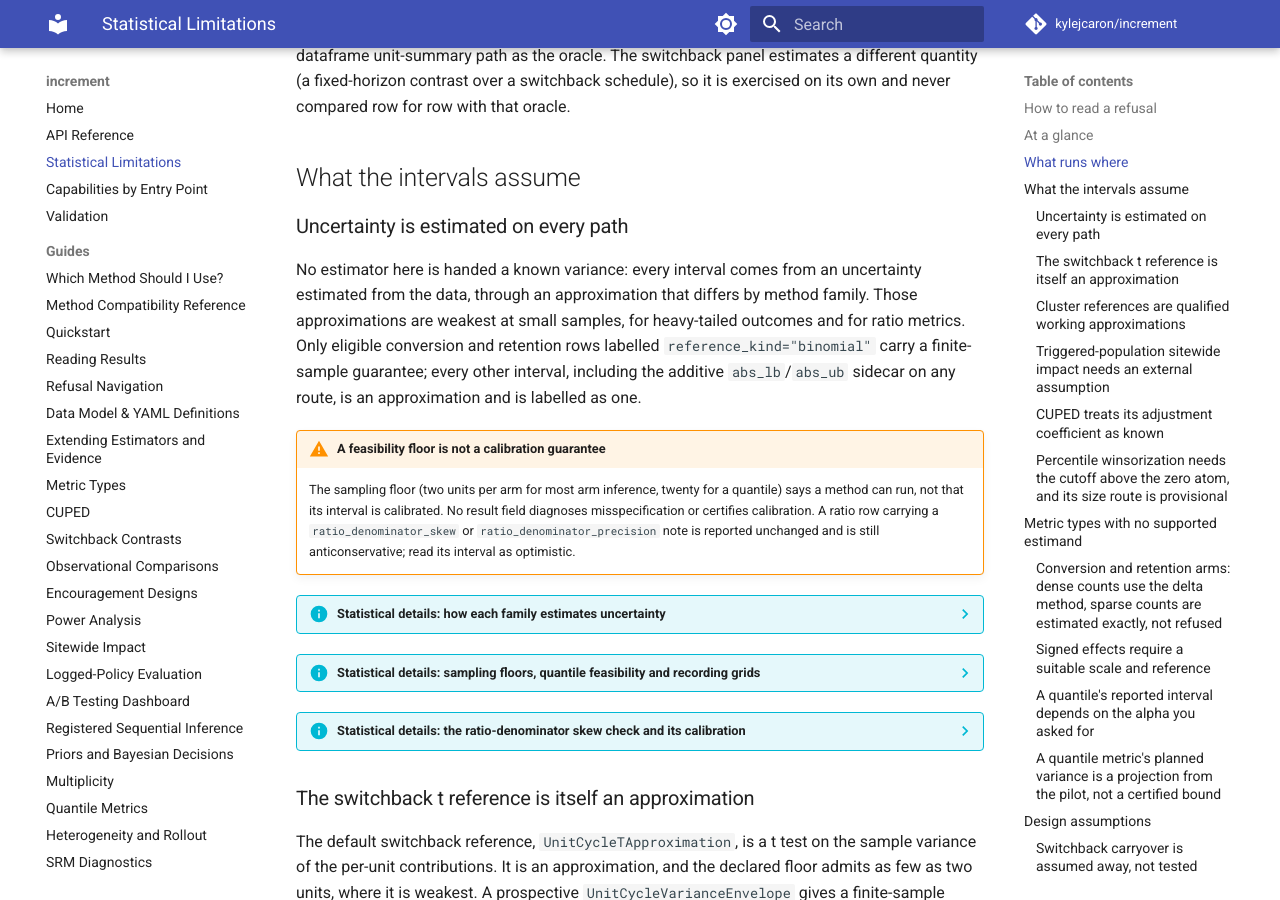
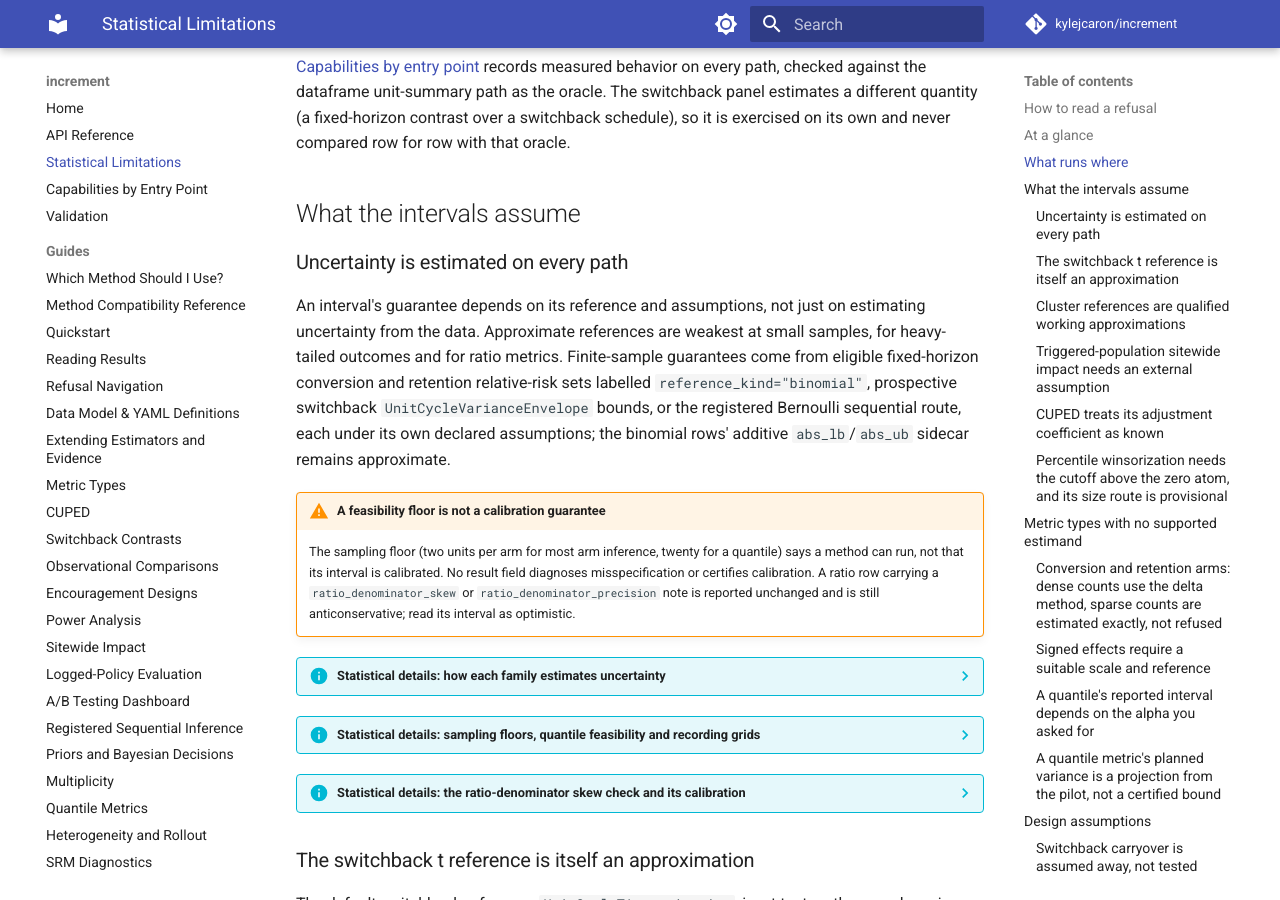
Before and after one commit to kylejcaron/increment, an MkDocs documentation site: the page built from docs/limitations.md, in a window 1280 px wide and 900 px high, scrolled down 3307 px. Built offline with MkDocs 1.6.1 and Material for MkDocs 9.7.7, drawn with Linux system fonts in a browser that asks for light colours; comment, search, counter and statistics services are not loaded; some of the changed text lies outside the part shown.

Commit message:
Correct limitations summaries

```diff
--- a/docs/limitations.md
+++ b/docs/limitations.md
@@ -1,10 +1,11 @@
 # Statistical limitations
 
-Every result rests on assumptions. Use this page to check the limits that matter for your
-metric, method, or decision. Each entry opens with what the limit means for an analysis and
-what to do about it; the folds beneath hold the statistical detail, refusal codes and the
-measurements behind it. See [Evidence status](validation.md#evidence-status) for how the
-library labels its evidence.
+Use this page to check which assumptions and guarantees apply to your metric, method or
+decision. Start with [At a glance](#at-a-glance), then open the folds for statistical
+details, refusal codes and measurements; [Evidence status](validation.md#evidence-status)
+explains how the library labels its evidence.
+
+For a runnable analysis, follow the [quickstart](guides/quickstart.md#run-the-analysis).
 
 ## How to read a refusal
 
@@ -63,8 +64,8 @@ One row per entry on this page. Rows carry no numbers or codes; the entry is aut
 | [Arm power planning depends on declared alternative-arm variance shapes](#arm-power-planning-depends-on-declared-alternative-arm-variance-shapes) | assumption | Planning when the treatment arm's variance may not follow the assumed shape. |
 | [Conversion planning follows the runtime's route; the finite-sample replay is bounded](#conversion-planning-follows-the-runtimes-route-the-finite-sample-replay-is-bounded) | approximation | Planning a conversion or retention test at large arms or with `conversion_inference="finite_sample"`. |
 | [Switchback planning requires its own model](#switchback-planning-requires-its-own-model) | approximation | Sizing a switchback from a pilot; the pilot's own uncertainty is not included. |
-| [DML reports a partially-linear slope, not an average treatment effect](#dml-reports-a-partially-linear-slope-not-an-average-treatment-effect) | narrower estimand | Effects differ across units and you read DML as an average effect. |
-| [Only untrimmed native-logistic IPTW accounts for fitting its propensity](#only-untrimmed-native-logistic-iptw-accounts-for-fitting-its-propensity) | approximation | Using a trimmed or custom propensity fit; its standard error is understated. |
+| [DML reports a partially-linear slope, not an average treatment effect](#dml-reports-a-partially-linear-slope-not-an-average-treatment-effect) | narrower estimand | Reading DML as an average effect when effects differ across units and treatment-assignment weights vary. |
+| [Only untrimmed native-logistic IPTW accounts for fitting its propensity](#only-untrimmed-native-logistic-iptw-accounts-for-fitting-its-propensity) | approximation | Using a trimmed or custom propensity fit; its standard error omits fitting uncertainty. |
 | [Trimming changes which population you estimated](#trimming-changes-which-population-you-estimated) | narrower estimand | Overlap trimming removed units; the result describes who is left. |
 | [The positivity gate is a fixed threshold with no weight diagnostics](#the-positivity-gate-is-a-fixed-threshold-with-no-weight-diagnostics) | scope of guarantee | Relying on weighting; passing the gate is not evidence of overlap. See [Unvalidated regimes](validation.md#unvalidated-regimes). |
 | [Fixed-horizon FDR control assumes a dependence condition that is not checked](#fixed-horizon-fdr-control-assumes-a-dependence-condition-that-is-not-checked) | assumption | Selecting among correlated metrics that share a control arm. |
@@ -98,12 +99,13 @@ for row with that oracle.
 
 ### Uncertainty is estimated on every path
 
-No estimator here is handed a known variance: every interval comes from an uncertainty
-estimated from the data, through an approximation that differs by method family. Those
-approximations are weakest at small samples, for heavy-tailed outcomes and for ratio
-metrics. Only eligible conversion and retention rows labelled `reference_kind="binomial"`
-carry a finite-sample guarantee; every other interval, including the additive
-`abs_lb`/`abs_ub` sidecar on any route, is an approximation and is labelled as one.
+An interval's guarantee depends on its reference and assumptions, not just on estimating
+uncertainty from the data. Approximate references are weakest at small samples, for
+heavy-tailed outcomes and for ratio metrics. Finite-sample guarantees come from eligible
+fixed-horizon conversion and retention relative-risk sets labelled
+`reference_kind="binomial"`, prospective switchback `UnitCycleVarianceEnvelope` bounds,
+or the registered Bernoulli sequential route, each under its own declared assumptions;
+the binomial rows' additive `abs_lb`/`abs_ub` sidecar remains approximate.
 
 !!! warning "A feasibility floor is not a calibration guarantee"
     The sampling floor (two units per arm for most arm inference, twenty for a quantile)
@@ -545,6 +547,11 @@ The finite-sample interval is wider than necessary at moderate counts: on the lo
 is about 1.07–1.45× the Katz (log-scale Wald) interval at the measured shapes, because it
 orders candidates by the `r = 1` difference for every candidate. A tighter candidate-ordered
 construction that removes the gap at exact coverage is being evaluated.
+
+!!! warning "Neither conversion route supports repeated peeking"
+    Both routes are fixed-horizon: neither proves validity under optional stopping or
+    repeated peeking. To make decisions while monitoring an experiment, register
+    [sequential inference](guides/sequential-inference.md) before reading outcomes.
 
 !!! warning "Choose the route by the guarantee you need, not by width"
     Expect a wider interval on the finite-sample route when counts are moderate, and a null
@@ -1196,9 +1203,10 @@ under [Unvalidated regimes](validation.md#unvalidated-regimes).
 `estimate_policy_contrast` reports an interval that is asymptotic in the number of units
 and calibrated only when the logging policy was fixed: a trace logged under more than one
 policy version is refused (`logged_policy.inference.adaptive_logging_unsupported`), and
-every logging probability must meet the 0.05 floor
-(`logged_policy.trace.propensity_below_floor`). Under a fixed logger the interval is
-nominal from an effective sample size of 20 up (`ESS_FLOOR = 20`).
+every positive registered or recorded logging probability, chosen or not, must meet the
+0.05 floor (`logged_policy.trace.propensity_below_floor`). Exact zero support is allowed
+only where the evaluated policies also assign zero mass. Under a fixed logger the interval
+is nominal from an effective sample size of 20 up (`ESS_FLOOR = 20`).
 
 !!! warning "Adaptive loggers under-cover"
     Measured before the gate existed, adaptive loggers covered 86.4–89.6% at nominal 95%,
@@ -1624,9 +1632,10 @@ argument.
 ### DML reports a partially-linear slope, not an average treatment effect
 
 DML estimates the slope of a partially linear model, labelled `plr_slope`, which equals
-the average treatment effect only when effects are homogeneous. Where you expect
-heterogeneous effects, do not read a DML lift as a population ATE or compare it with IPTW
-or AIPW as though all three targeted the same quantity.
+the average treatment effect under homogeneous effects or constant weighting across the
+analysed population. With heterogeneous effects and varying weights, do not read a DML lift
+as a population ATE or compare it with IPTW or AIPW as though all three targeted the same
+quantity.
 
 ??? info "Statistical details: the slope's weighting and the relative DML row"
     The double machine-learning estimator identifies the slope of the partially linear model,
@@ -1856,6 +1865,11 @@ finite-cluster validity.
     weighting, correlation 0.5) each GATES interval missed 18 of 256 times against a nominal
     2.5%; the screen is a regression check, not a guarantee, and more repetitions do not
     remedy too few independent clusters.
+
+!!! warning "Selecting a policy does not give its value a nominal interval"
+    The selected inner winner and a policy value reported after the outer validation gate
+    still have no nominal confidence interval. The bootstrap does not remove this
+    selection restriction.
 
 ??? info "Statistical details: scores, clusters and weighting"
     With an `Observational` design, `validate_cate`, `targeting_rule`, and `select_targeting_rule` use doubly-robust scores; `Randomized` keeps IPW scores.
```
